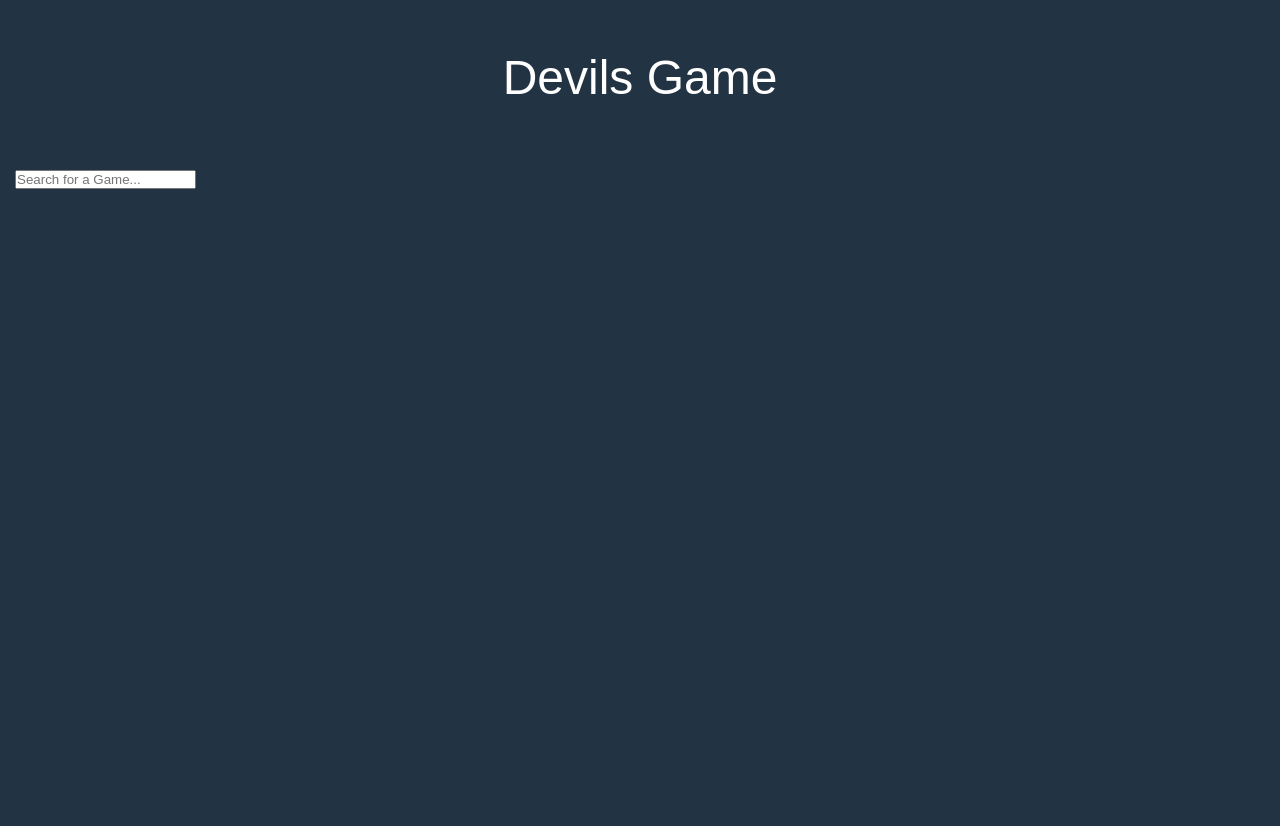
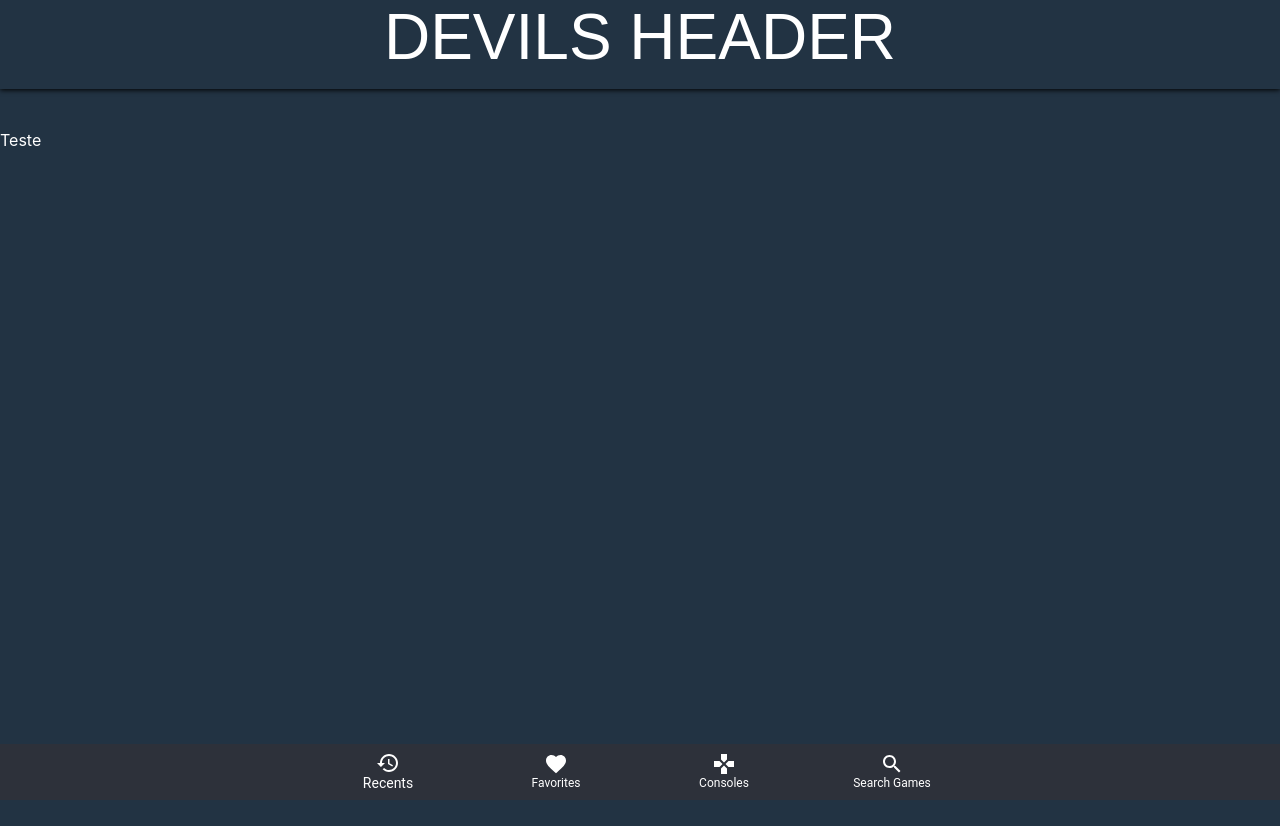
Before and after one commit to Miltonr87/devils-game, a React (Create React App) app: page / in a window 1280 px wide. Shown: the top 826 px of the page. Before the commit the page ends 800 px from the top, so only its background shows below. Built offline with nearby package versions, Linux system fonts and the light colour scheme.

Commit message:
Material UI config

```diff
--- a/package.json
+++ b/package.json
@@ -3,12 +3,16 @@
   "version": "0.1.0",
   "private": true,
   "dependencies": {
+    "@material-ui/core": "^4.11.4",
+    "@material-ui/icons": "^4.11.2",
     "@testing-library/jest-dom": "^5.11.4",
     "@testing-library/react": "^11.1.0",
     "@testing-library/user-event": "^12.1.10",
     "axios": "^0.21.1",
     "react": "^17.0.2",
     "react-dom": "^17.0.2",
+    "react-router": "^5.2.0",
+    "react-router-dom": "^5.2.0",
     "react-scripts": "4.0.3",
     "web-vitals": "^1.0.1"
   },
--- /dev/null
+++ b/src/App.css
@@ -0,0 +1,12 @@
+.app {
+    min-height: 100vh;
+    background-color: #223343;
+    color: white;
+    padding-top: 130px;
+}
+
+@media(max-width: 700px) {
+    .app {
+        padding-top: 70px;
+    }
+}
--- a/src/App.js
+++ b/src/App.js
@@ -1,17 +1,19 @@
-import React from 'react';
-import SearchBar from './components/SearchBar';
+import Header from './components/Header';
+import './App.css';
+import MainNav from './components/MainNav';
+
+
+// API https://api.rawg.io/api/games?key=167f06942781408ea12a369d433ce99b
 
 
 function App() {
+
   return (
-    <div className="App">
-      <header>
-        <h1> Devils Game </h1>
-      </header>
-      <main>
-        <SearchBar />
-      </main>
-    </div>
+    <>
+     <Header />
+      <div className="app">Teste</div>
+      <MainNav />
+    </>
   );
 }
 
--- /dev/null
+++ b/src/components/Header/Header.css
@@ -0,0 +1,22 @@
+.header {
+    width: 100%;
+    cursor: pointer;
+    position: fixed;
+    display: flex;
+    justify-content: center;
+    text-transform: uppercase;
+    background-color: #223343;
+    font-family: 'ubuntu', sans-serif;
+    font-size: 5vw;
+    padding-bottom: 15px;
+    box-shadow: 0px 1px 5px black;
+    color: white;
+    z-index: 100;
+}
+
+@media (max-width: 1000px) {
+    .header {
+        padding-top: 15px;
+        font-size: 6.4vw;
+    }
+}
--- /dev/null
+++ b/src/components/Header/index.js
@@ -0,0 +1,8 @@
+import React from 'react';
+import './Header.css'
+
+const Header = () => {
+    return <span className="header"> Devils Header </span>
+};
+
+export default Header;
--- /dev/null
+++ b/src/components/MainNav/index.js
@@ -0,0 +1,51 @@
+import React from 'react';
+import { makeStyles } from '@material-ui/core/styles';
+import BottomNavigation from '@material-ui/core/BottomNavigation';
+import BottomNavigationAction from '@material-ui/core/BottomNavigationAction';
+import RestoreIcon from '@material-ui/icons/Restore';
+import FavoriteIcon from '@material-ui/icons/Favorite';
+import GamesIcon from '@material-ui/icons/Games';
+import SearchGames from '@material-ui/icons/Search';
+
+const useStyles = makeStyles({
+  root: {
+    width: '100%',
+    position: 'fixed',
+    bottom: 0,
+    backgroundColor: '#2d313a',
+    zIndex: 100,
+  },
+});
+
+export default function MainNav() {
+  const classes = useStyles();
+  const [value, setValue] = React.useState(0);
+
+  return (
+    <BottomNavigation
+      value={value}
+      onChange={(event, newValue) => {
+        setValue(newValue);
+      }}
+      showLabels
+      className={classes.root}
+    >
+      <BottomNavigationAction
+        style={{ color: "white" }}
+        label="Recents"
+        icon={<RestoreIcon />} />
+      <BottomNavigationAction
+        style={{ color: "white" }}
+        label="Favorites"
+        icon={<FavoriteIcon />} />
+      <BottomNavigationAction
+        style={{ color: "white" }}
+        label="Consoles"
+        icon={<GamesIcon />} />
+      <BottomNavigationAction
+        style={{ color: "white" }}
+        label="Search Games"
+        icon={<SearchGames />} />
+      </BottomNavigation>
+  );
+}
--- a/src/components/SearchBar/index.js
+++ /dev/null
@@ -1,11 +0,0 @@
-import React from 'react';
-
-function Searchbar() {
-    return (
-        <section className="searchbox-wrap">
-            <input type="text" placeholder="Search for a Game..." className="searchbox" />
-        </section>
-    )
-}
-
-export default Searchbar;
--- a/src/index.css
+++ b/src/index.css
@@ -1,31 +1,13 @@
-* {
+body {
   margin: 0;
-  padding: 0;
-  box-sizing: border-box;
+  font-family: -apple-system, BlinkMacSystemFont, 'Segoe UI', 'Roboto', 'Oxygen',
+    'Ubuntu', 'Cantarell', 'Fira Sans', 'Droid Sans', 'Helvetica Neue',
+    sans-serif;
+  -webkit-font-smoothing: antialiased;
+  -moz-osx-font-smoothing: grayscale;
 }
 
-body {
-  font-family: 'montserrat', sans-serif;
-  background-color: #223343;
+code {
+  font-family: source-code-pro, Menlo, Monaco, Consolas, 'Courier New',
+    monospace;
 }
-
-header {
-    padding: 50px;
-}
-
-header h1 {
-  color: #fff;
-  font-size: 48px;
-  font-weight: 500;
-  text-align: center;
-}
-
-main {
-  width: 100%;
-  max-width: 960px;
-  margin: 0 autp;
-}
-
-section {
-  padding: 15px;
-}
```
Also changed, not shown: src/components/api/index.js (added, +12 -0 lines), 1 other file (tests, documents, lock files or other folders).
